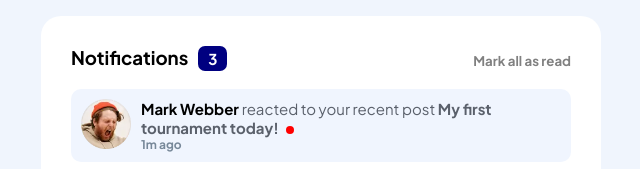
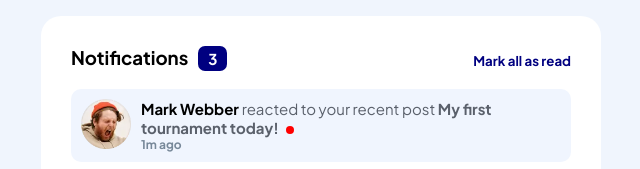
Before and after one commit to xdlugy/notification-page, a plain HTML site: page index.html in a window 1280 px wide. In both pictures the pointer is over the element "Mark all as read". Shown: the top 169 px of the page, 319-959 px from the left. Drawn offline with Linux system fonts and the light colour scheme.

Commit message:
hover and desktop2

```diff
--- a/style.css
+++ b/style.css
@@ -46,6 +46,7 @@ h5 {
 
 h5:hover {
     cursor: pointer;
+    color: navy;
 }
 
 .notification {
```
